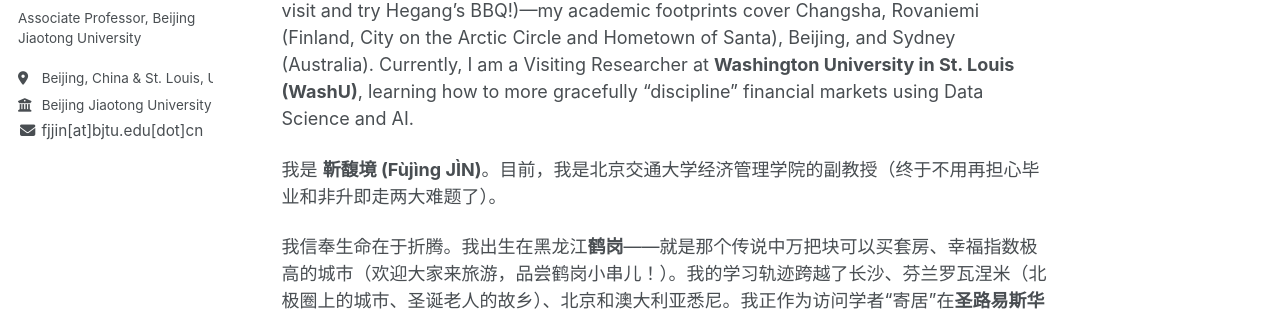
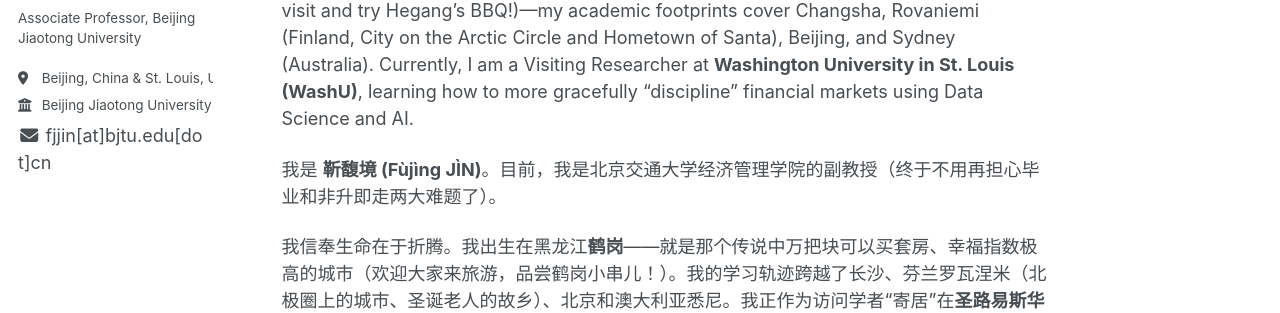
Before and after one commit to Fujing-JIN/Fujing-JIN.github.io, a Jekyll site: the page built from _pages/about.md, in a window 1280 px wide. Shown: the part 310-623 px from the top of the page. Built offline with Jekyll 4.4.1, drawn with Linux system fonts in a browser that asks for light colours; a script bundle is joined from its source files by our own code; library files that are not in the unit come from our copies.

Commit message:
Update author-profile.html

```diff
--- a/_includes/author-profile.html
+++ b/_includes/author-profile.html
@@ -34,10 +34,8 @@
         <li><a href="{{ author.uri }}"><i class="fas fa-fw fa-link icon-pad-right" aria-hidden="true"></i>{{ site.data.ui-text[site.locale].website_label | default: "Website" }}</a></li>
       {% endif %}
       {% if author.email %}
-        <li style="font-size: 0.85em; line-height: 1.2; margin-top: 5px;">
         <i class="fas fa-fw fa-envelope" aria-hidden="true"></i>
         <span style="word-break: break-all;">{{ author.email }}</span>
-        </li>
       {% endif %}
 
       <!-- Font Awesome and Academicons icons / Academic websites -->
```
